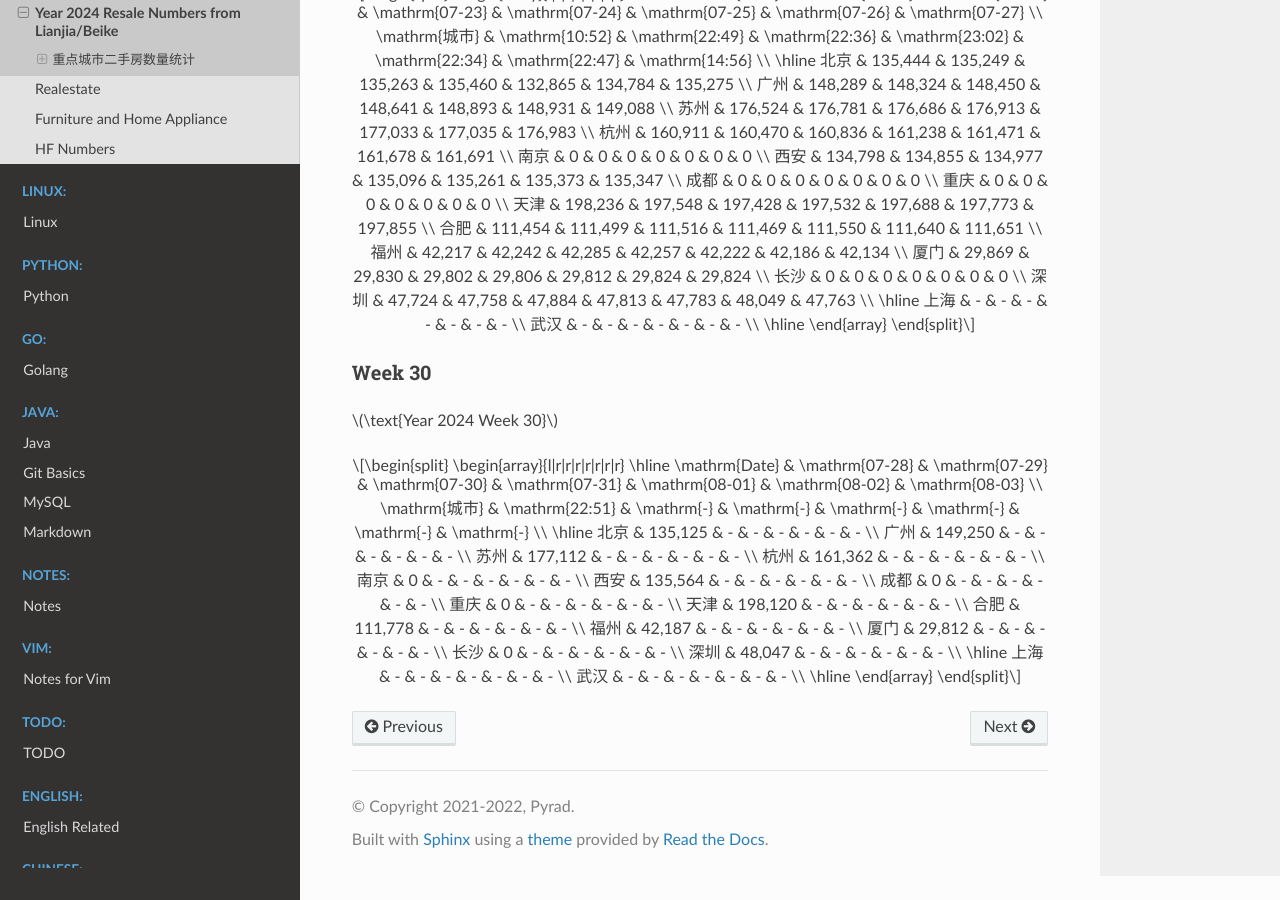
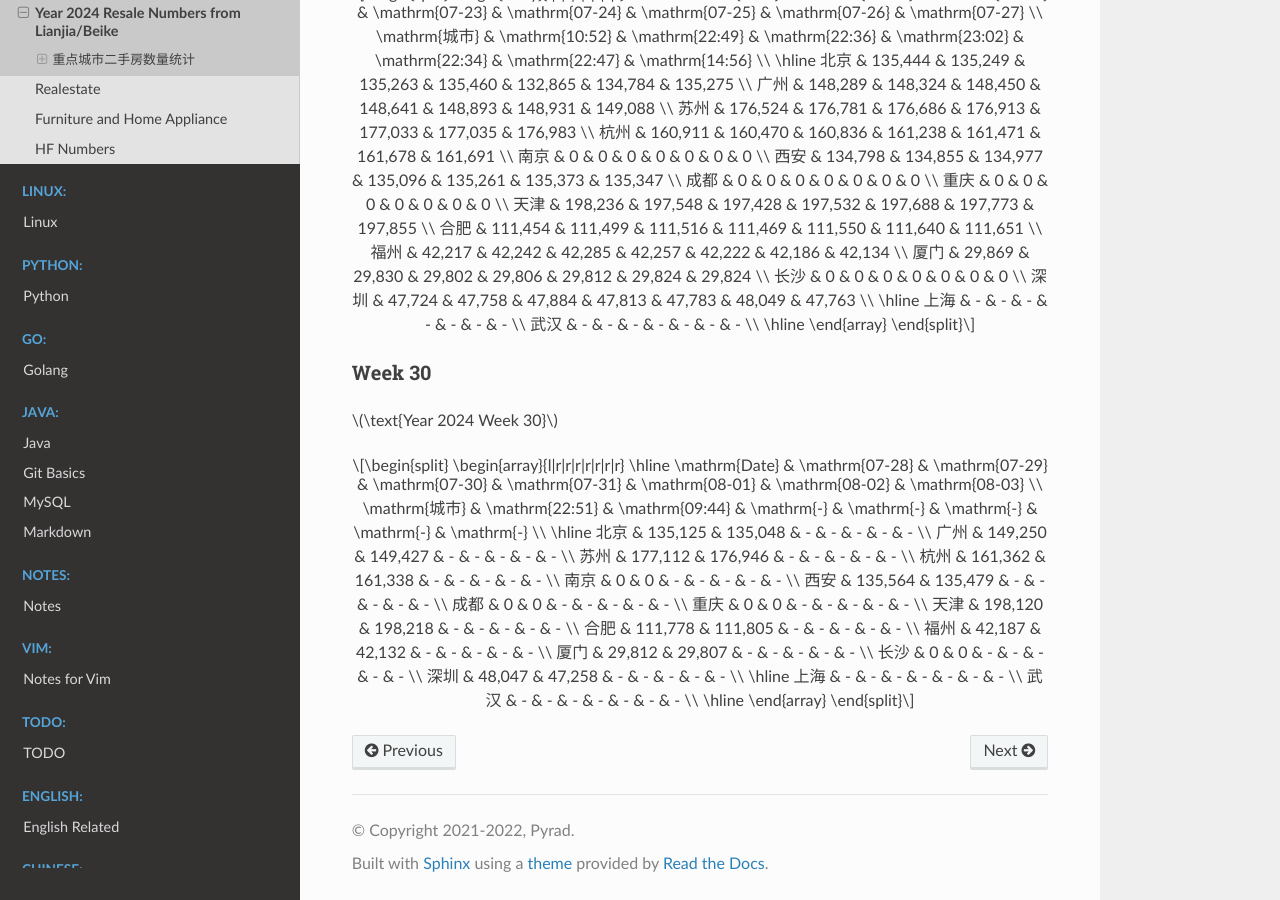
Before and after one commit to Pyrad/pyradnotes, a Sphinx documentation site: the page built from source/RealEstate/resalenumbers2024.md, in a window 1280 px wide and 900 px high, scrolled down 14573 px. Built offline with Sphinx 7.4.7 and the Read the Docs theme 2.0.0, drawn with Linux system fonts in a browser that asks for light colours; pages that are not in the unit, such as notebooks, are missing from menus; a script that is not in the unit is left out.

Commit message:
Realestate Update resale numbers 2024-07-29 09:44

```diff
--- a/source/RealEstate/resalenumbers2024.md
+++ b/source/RealEstate/resalenumbers2024.md
@@ -971,22 +971,22 @@ $$
 \begin{array}{l|r|r|r|r|r|r|r}
 \hline
 \mathrm{Date} & \mathrm{07-28} & \mathrm{07-29} & \mathrm{07-30} & \mathrm{07-31} & \mathrm{08-01} & \mathrm{08-02} & \mathrm{08-03} \\
-\mathrm{城市} & \mathrm{22:51} & \mathrm{-} & \mathrm{-} & \mathrm{-} & \mathrm{-} & \mathrm{-} & \mathrm{-} \\
+\mathrm{城市} & \mathrm{22:51} & \mathrm{09:44} & \mathrm{-} & \mathrm{-} & \mathrm{-} & \mathrm{-} & \mathrm{-} \\
 \hline
-北京 & 135,125 & - & - & - & - & - & - \\
-广州 & 149,250 & - & - & - & - & - & - \\
-苏州 & 177,112 & - & - & - & - & - & - \\
-杭州 & 161,362 & - & - & - & - & - & - \\
-南京 & 0 & - & - & - & - & - & - \\
-西安 & 135,564 & - & - & - & - & - & - \\
-成都 & 0 & - & - & - & - & - & - \\
-重庆 & 0 & - & - & - & - & - & - \\
-天津 & 198,120 & - & - & - & - & - & - \\
-合肥 & 111,778 & - & - & - & - & - & - \\
-福州 & 42,187 & - & - & - & - & - & - \\
-厦门 & 29,812 & - & - & - & - & - & - \\
-长沙 & 0 & - & - & - & - & - & - \\
-深圳 & 48,047 & - & - & - & - & - & - \\
+北京 & 135,125 & 135,048 & - & - & - & - & - \\
+广州 & 149,250 & 149,427 & - & - & - & - & - \\
+苏州 & 177,112 & 176,946 & - & - & - & - & - \\
+杭州 & 161,362 & 161,338 & - & - & - & - & - \\
+南京 & 0 & 0 & - & - & - & - & - \\
+西安 & 135,564 & 135,479 & - & - & - & - & - \\
+成都 & 0 & 0 & - & - & - & - & - \\
+重庆 & 0 & 0 & - & - & - & - & - \\
+天津 & 198,120 & 198,218 & - & - & - & - & - \\
+合肥 & 111,778 & 111,805 & - & - & - & - & - \\
+福州 & 42,187 & 42,132 & - & - & - & - & - \\
+厦门 & 29,812 & 29,807 & - & - & - & - & - \\
+长沙 & 0 & 0 & - & - & - & - & - \\
+深圳 & 48,047 & 47,258 & - & - & - & - & - \\
 \hline
 上海 & - & - & - & - & - & - & - \\
 武汉 & - & - & - & - & - & - & - \\
```
Also changed, not shown: 1 other file.
